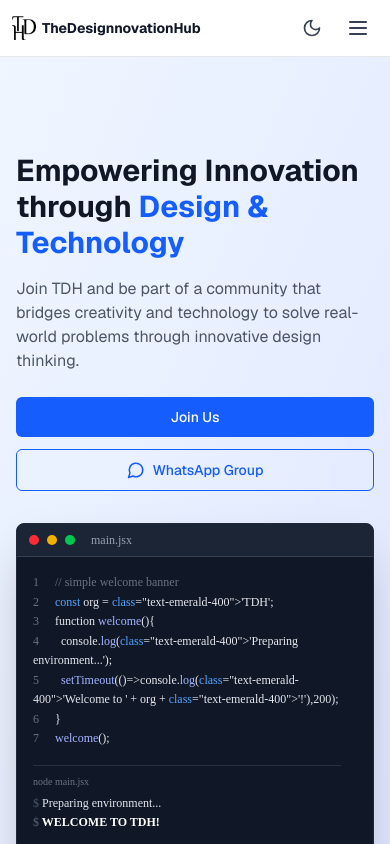
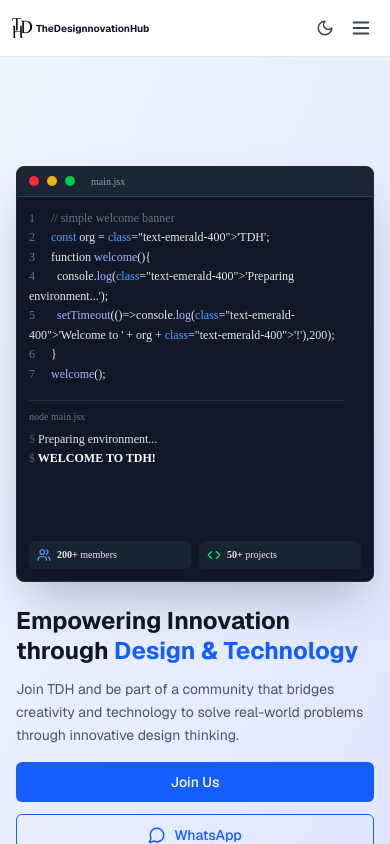
Before and after one commit to Shiv-Gaur/TheDesignnovationHub, a Next.js app: page / in a window 390 px wide. Shown: the top 844 px of the page. Built offline with nearby package versions, Linux system fonts and the light colour scheme.

Commit message:
improvements

```diff
--- a/app/page.jsx
+++ b/app/page.jsx
@@ -300,24 +300,24 @@ export default function TDHPortfolio() {
 
         {/* Navbar */}
                 {/* Navigation */}
-        <nav className="bg-white/80 dark:bg-black/80 backdrop-blur-md border-b border-gray-200 dark:border-gray-800 sticky top-0 z-50 transition-colors duration-500">
-          <div className="max-w-7xl mx-auto px-3 sm:px-4 md:px-6 lg:px-8">
-            <div className="flex items-center justify-between h-14 sm:h-16">
+        <nav className="bg-white/90 dark:bg-black/90 backdrop-blur-md border-b border-gray-200 dark:border-gray-800 sticky top-0 z-50 transition-colors duration-500">
+          <div className="max-w-7xl mx-auto px-3 xs:px-4 sm:px-6 lg:px-8">
+            <div className="flex items-center justify-between h-14 xs:h-16">
               {/* Logo */}
-              <div className="flex items-center space-x-1.5 sm:space-x-2">
+              <div className="flex items-center space-x-1 xs:space-x-1.5 sm:space-x-2 flex-shrink-0 min-w-0">
                 <img
                   src="/tdh-logo.png"
                   alt="TDH Logo"
-                  className="h-6 w-6 sm:h-8 sm:w-8 dark:invert"
+                  className="h-5 w-5 xs:h-6 xs:w-6 sm:h-8 sm:w-8 dark:invert flex-shrink-0"
                 />
-                <span className="text-sm sm:text-base md:text-lg font-bold text-gray-900 dark:text-white hover:scale-105 transition-transform duration-300">
+                <span className="text-[10px] xs:text-xs sm:text-sm md:text-base lg:text-lg font-bold text-gray-900 dark:text-white hover:scale-105 transition-transform duration-300 truncate">
                   TheDesignnovationHub
                 </span>
               </div>
 
               {/* Desktop Navigation */}
-              <div className="hidden md:block">
-                <div className="ml-10 flex items-baseline space-x-4">
+              <div className="hidden lg:block">
+                <div className="ml-6 xl:ml-10 flex items-baseline space-x-2 xl:space-x-4">
                   {["home", "projects", "events", "team", "contact"].map((item) => (
                     <button
                       key={item}
@@ -348,7 +348,7 @@ export default function TDHPortfolio() {
               </div>
 
               {/* Dark Mode Toggle & CTA Button */}
-              <div className="hidden md:flex items-center space-x-4">
+              <div className="hidden lg:flex items-center space-x-3 xl:space-x-4">
                 <button
                   onClick={toggleDarkMode}
                   className="p-2 rounded-md text-gray-700 dark:text-gray-300 hover:text-blue-600 dark:hover:text-blue-400 hover:bg-gray-50 dark:hover:bg-gray-800/50 transition-all duration-300 hover:scale-110"
@@ -356,25 +356,25 @@ export default function TDHPortfolio() {
                 >
                   {isDarkMode ? <Sun size={20} /> : <Moon size={20} />}
                 </button>
-                <button className="bg-blue-600 dark:bg-blue-500 text-white px-4 py-2 rounded-md text-sm font-medium hover:bg-blue-700 dark:hover:bg-blue-600 transition-all duration-300 hover:scale-105 hover:shadow-lg">
+                <button className="bg-blue-600 dark:bg-blue-500 text-white px-4 xl:px-5 py-2 rounded-md text-sm font-medium hover:bg-blue-700 dark:hover:bg-blue-600 transition-all duration-300 hover:scale-105 hover:shadow-lg">
                   Join Us
                 </button>
               </div>
 
               {/* Mobile menu button */}
-              <div className="md:hidden flex items-center space-x-2">
+              <div className="lg:hidden flex items-center space-x-1 xs:space-x-2">
                 <button
                   onClick={toggleDarkMode}
-                  className="p-2 rounded-md text-gray-700 dark:text-gray-300 hover:text-blue-600 dark:hover:text-blue-400 transition-all duration-300 hover:scale-110"
+                  className="p-1.5 xs:p-2 rounded-md text-gray-700 dark:text-gray-300 hover:text-blue-600 dark:hover:text-blue-400 transition-all duration-300 hover:scale-110"
                   aria-label="Toggle dark mode"
                 >
-                  {isDarkMode ? <Sun size={20} /> : <Moon size={20} />}
+                  {isDarkMode ? <Sun size={18} /> : <Moon size={18} />}
                 </button>
                 <button
                   onClick={() => setIsMenuOpen(!isMenuOpen)}
-                  className="text-gray-700 dark:text-gray-300 hover:text-blue-600 dark:hover:text-blue-400 p-2 transition-all duration-300 hover:scale-110"
+                  className="text-gray-700 dark:text-gray-300 hover:text-blue-600 dark:hover:text-blue-400 p-1.5 xs:p-2 transition-all duration-300 hover:scale-110"
                 >
-                  {isMenuOpen ? <X size={24} /> : <Menu size={24} />}
+                  {isMenuOpen ? <X size={22} /> : <Menu size={22} />}
                 </button>
               </div>
             </div>
@@ -382,27 +382,27 @@ export default function TDHPortfolio() {
 
           {/* Mobile Navigation */}
           {isMenuOpen && (
-            <div className="md:hidden bg-white dark:bg-black border-t border-gray-200 dark:border-gray-800 animate-fade-in">
-              <div className="px-2 pt-2 pb-3 space-y-1">
+            <div className="lg:hidden bg-white dark:bg-black border-t border-gray-200 dark:border-gray-800 animate-fade-in">
+              <div className="px-2 xs:px-3 pt-2 pb-3 space-y-1">
                 {["home", "projects", "events", "team", "contact"].map((item) => (
                   <button
                     key={item}
                     onClick={() => scrollToSection(item)}
-                    className="block px-3 py-2 rounded-md text-base font-medium text-gray-700 dark:text-gray-300 hover:text-blue-600 dark:hover:text-blue-400 hover:bg-gray-50 dark:hover:bg-gray-800/50 w-full text-left capitalize transition-all duration-300"
+                    className="block px-3 py-2 rounded-md text-sm xs:text-base font-medium text-gray-700 dark:text-gray-300 hover:text-blue-600 dark:hover:text-blue-400 hover:bg-gray-50 dark:hover:bg-gray-800/50 w-full text-left capitalize transition-all duration-300"
                   >
                     {item}
                   </button>
                 ))}
                 <a
                   href="/about"
-                  className="block px-3 py-2 rounded-md text-base font-medium text-gray-700 dark:text-gray-300 hover:text-blue-600 dark:hover:text-blue-400 hover:bg-gray-50 dark:hover:bg-gray-800/50 w-full text-left transition-all duration-300"
+                  className="block px-3 py-2 rounded-md text-sm xs:text-base font-medium text-gray-700 dark:text-gray-300 hover:text-blue-600 dark:hover:text-blue-400 hover:bg-gray-50 dark:hover:bg-gray-800/50 w-full text-left transition-all duration-300"
                 >
                   About
                 </a>
                 {/* Hidden for now as requested */}
                 <a
                   href="/gallery"
-                  className="hidden px-3 py-2 rounded-md text-base font-medium text-gray-700 dark:text-gray-300 hover:text-blue-600 dark:hover:text-blue-400 hover:bg-gray-50 dark:hover:bg-gray-800/50 w-full text-left transition-all duration-300"
+                  className="hidden px-3 py-2 rounded-md text-sm xs:text-base font-medium text-gray-700 dark:text-gray-300 hover:text-blue-600 dark:hover:text-blue-400 hover:bg-gray-50 dark:hover:bg-gray-800/50 w-full text-left transition-all duration-300"
                 >
                   Gallery
                 </a>
@@ -417,22 +417,22 @@ export default function TDHPortfolio() {
         {/* Hero Section */}
         <section
           id="home"
-          className="pt-12 sm:pt-16 min-h-screen flex items-center bg-gradient-to-br from-blue-50 to-indigo-100 dark:from-black dark:to-gray-900 transition-all duration-500"
+          className="pt-16 sm:pt-20 md:pt-24 min-h-screen flex items-center bg-gradient-to-br from-blue-50 to-indigo-100 dark:from-black dark:to-gray-900 transition-all duration-500"
         >
-          <div className="max-w-7xl mx-auto px-4 sm:px-6 lg:px-8 py-12 sm:py-16 lg:py-20">
-            <div className="grid lg:grid-cols-2 gap-8 lg:gap-12 items-center">
-              <div>
-                <h1 className="text-3xl sm:text-4xl md:text-5xl lg:text-6xl font-bold text-gray-900 dark:text-white mb-4 sm:mb-6 hover:scale-105 transition-transform duration-500">
+          <div className="max-w-7xl mx-auto px-4 sm:px-6 lg:px-8 py-8 sm:py-12 md:py-16 lg:py-20">
+            <div className="grid lg:grid-cols-2 gap-6 sm:gap-8 md:gap-10 lg:gap-12 items-center">
+              <div className="order-2 lg:order-1">
+                <h1 className="text-2xl xs:text-3xl sm:text-4xl md:text-5xl lg:text-6xl font-bold text-gray-900 dark:text-white mb-3 sm:mb-4 md:mb-6 leading-tight">
                   {siteData.hero.title.split("Design & Technology")[0]}
                   <span className="text-blue-600 dark:text-blue-400">Design & Technology</span>
                 </h1>
-                <p className="text-base sm:text-lg lg:text-xl text-gray-600 dark:text-gray-300 mb-6 sm:mb-8 animate-fade-in-up delay-200">
+                <p className="text-sm xs:text-base sm:text-lg md:text-xl text-gray-600 dark:text-gray-300 mb-4 sm:mb-6 md:mb-8 leading-relaxed">
                   {siteData.hero.subtitle}
                 </p>
-                <div className="flex flex-col sm:flex-row gap-3 sm:gap-4 animate-fade-in-up delay-300">
+                <div className="flex flex-col xs:flex-row gap-3 sm:gap-4">
                   <button
                     onClick={() => scrollToSection("contact")}
-                    className="bg-blue-600 dark:bg-blue-500 text-white px-6 sm:px-8 py-2.5 sm:py-3 rounded-md text-sm sm:text-base font-medium hover:bg-blue-700 dark:hover:bg-blue-600 transition-all duration-300 hover:scale-105 hover:shadow-lg"
+                    className="bg-blue-600 dark:bg-blue-500 text-white px-5 xs:px-6 sm:px-8 py-2.5 sm:py-3 rounded-md text-sm sm:text-base font-medium hover:bg-blue-700 dark:hover:bg-blue-600 transition-all duration-300 hover:scale-105 hover:shadow-lg w-full xs:w-auto text-center"
                   >
                     Join Us
                   </button>
@@ -440,23 +440,23 @@ export default function TDHPortfolio() {
                     href={siteData.contact.whatsappLink}
                     target="_blank"
                     rel="noopener noreferrer"
-                    className="border border-blue-600 dark:border-blue-400 text-blue-600 dark:text-blue-400 px-6 sm:px-8 py-2.5 sm:py-3 rounded-md text-sm sm:text-base font-medium hover:bg-blue-50 dark:hover:bg-blue-900/20 transition-all duration-300 flex items-center justify-center space-x-2 hover:scale-105 hover:shadow-lg"
+                    className="border border-blue-600 dark:border-blue-400 text-blue-600 dark:text-blue-400 px-5 xs:px-6 sm:px-8 py-2.5 sm:py-3 rounded-md text-sm sm:text-base font-medium hover:bg-blue-50 dark:hover:bg-blue-900/20 transition-all duration-300 flex items-center justify-center space-x-2 hover:scale-105 hover:shadow-lg w-full xs:w-auto"
                   >
-                    <MessageCircle size={18} className="sm:w-5 sm:h-5" />
-                    <span className="hidden sm:inline">Join our WhatsApp Group</span>
-                    <span className="sm:hidden">WhatsApp Group</span>
+                    <MessageCircle size={18} className="sm:w-5 sm:h-5 flex-shrink-0" />
+                    <span className="hidden xs:inline">Join our WhatsApp Group</span>
+                    <span className="xs:hidden">WhatsApp</span>
                   </a>
                 </div>
               </div>
-              <div className="relative">
-                <div className="rounded-lg shadow-2xl bg-gray-900 dark:bg-black border border-gray-800 overflow-hidden font-mono w-full max-w-full lg:max-w-[560px]">
+              <div className="relative order-1 lg:order-2">
+                <div className="rounded-lg shadow-2xl bg-gray-900 dark:bg-black border border-gray-800 overflow-hidden font-mono w-full">
                   <div className="flex items-center gap-2 px-3 sm:px-4 py-2 bg-gray-800/80 border-b border-gray-700 text-xs text-gray-300">
                     <span className="w-2.5 h-2.5 sm:w-3 sm:h-3 rounded-full bg-red-500" />
                     <span className="w-2.5 h-2.5 sm:w-3 sm:h-3 rounded-full bg-yellow-500" />
                     <span className="w-2.5 h-2.5 sm:w-3 sm:h-3 rounded-full bg-green-500" />
-                    <span className="ml-2 text-gray-400">main.jsx</span>
+                    <span className="ml-2 text-gray-400 text-[10px] sm:text-xs">main.jsx</span>
                   </div>
-                  <div className="p-4 sm:p-6 text-[10px] sm:text-[11px] md:text-sm leading-relaxed min-h-[280px] sm:min-h-[360px] flex flex-col">
+                  <div className="p-3 xs:p-4 sm:p-6 text-[9px] xs:text-[10px] sm:text-[11px] md:text-sm leading-relaxed min-h-[240px] xs:min-h-[280px] sm:min-h-[340px] md:min-h-[360px] flex flex-col">
                     <TypingCode
                       code={`// simple welcome banner\nconst org = 'TDH';\nfunction welcome(){\n  console.log('Preparing environment...');\n  setTimeout(()=>console.log('Welcome to ' + org + '!'),200);\n}\nwelcome();`}
                       speed={16}
@@ -474,14 +474,14 @@ export default function TDHPortfolio() {
                       loop
                       restartDelay={2200}
                     />
-                    <div className="mt-4 grid grid-cols-2 gap-4 text-xs">
-                      <div className="flex items-center gap-2 bg-gray-800/70 rounded-md px-3 py-2">
-                        <Users className="text-blue-400" size={16} />
-                        <span className="text-gray-200"><strong>{siteData.hero.stats.members}</strong> members</span>
+                    <div className="mt-3 sm:mt-4 grid grid-cols-2 gap-2 xs:gap-3 sm:gap-4 text-[10px] xs:text-xs">
+                      <div className="flex items-center gap-1.5 xs:gap-2 bg-gray-800/70 rounded-md px-2 xs:px-3 py-1.5 xs:py-2">
+                        <Users className="text-blue-400 flex-shrink-0" size={14} />
+                        <span className="text-gray-200 truncate"><strong>{siteData.hero.stats.members}</strong> members</span>
                       </div>
-                      <div className="flex items-center gap-2 bg-gray-800/70 rounded-md px-3 py-2">
-                        <Code className="text-green-400" size={16} />
-                        <span className="text-gray-200"><strong>{siteData.hero.stats.projects}</strong> projects</span>
+                      <div className="flex items-center gap-1.5 xs:gap-2 bg-gray-800/70 rounded-md px-2 xs:px-3 py-1.5 xs:py-2">
+                        <Code className="text-green-400 flex-shrink-0" size={14} />
+                        <span className="text-gray-200 truncate"><strong>{siteData.hero.stats.projects}</strong> projects</span>
                       </div>
                     </div>
                   </div>
@@ -960,12 +960,11 @@ export default function TDHPortfolio() {
                     <img
                       src="/LogoGEU.png"
                       alt="GEU Logo"
-                      className="h-16 sm:h-20 lg:h-24 w-auto transition-all duration-300"
-                      style={{
-                        filter: isDarkMode
-                          ? 'saturate(1.6) brightness(1.3) contrast(1.2) drop-shadow(0 0 3px rgba(19, 164, 226, 0.67)) drop-shadow(0 0 6px rgba(255,255,255,0.3))'
-                          : 'saturate(1.5) brightness(1.2) contrast(1.15)'
-                      }}
+                      className={`h-16 sm:h-20 lg:h-24 w-auto transition-all duration-300 ${
+                        isDarkMode
+                          ? '[filter:saturate(1.6)_brightness(1.3)_contrast(1.2)_drop-shadow(0_0_3px_rgba(19,164,226,0.67))_drop-shadow(0_0_6px_rgba(255,255,255,0.3))]'
+                          : '[filter:saturate(1.5)_brightness(1.2)_contrast(1.15)]'
+                      }`}
                       onError={(e) => {
                         // Fallback placeholder when image doesn't exist yet
                         e.currentTarget.style.display = 'none';
--- a/tailwind.config.js
+++ b/tailwind.config.js
@@ -9,6 +9,10 @@ module.exports = {
     ...defaultConfig.theme,
     extend: {
       ...defaultConfig.theme.extend,
+      screens: {
+        'xs': '475px',
+        ...defaultConfig.theme.screens,
+      },
       colors: {
         ...defaultConfig.theme.extend.colors,
         border: "hsl(var(--border))",
```
Also changed, not shown: 1 other file (tests, documents, lock files or other folders).
